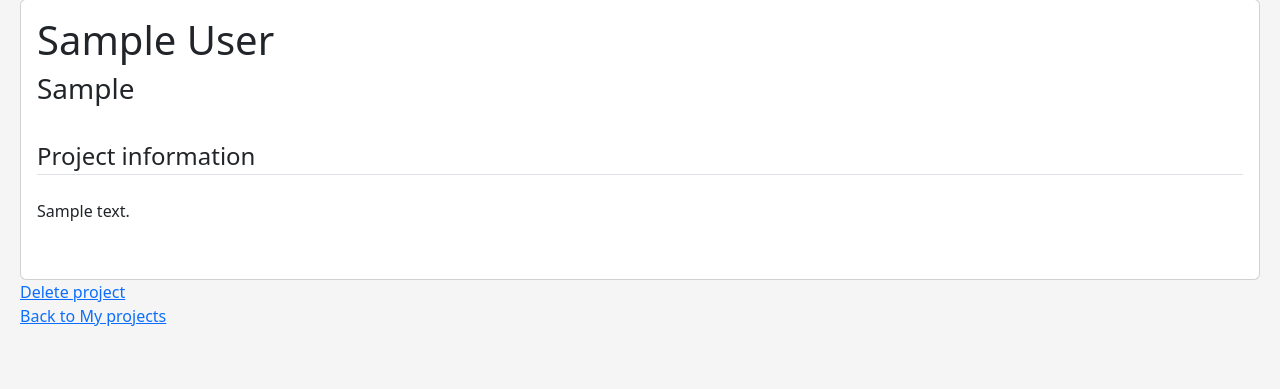
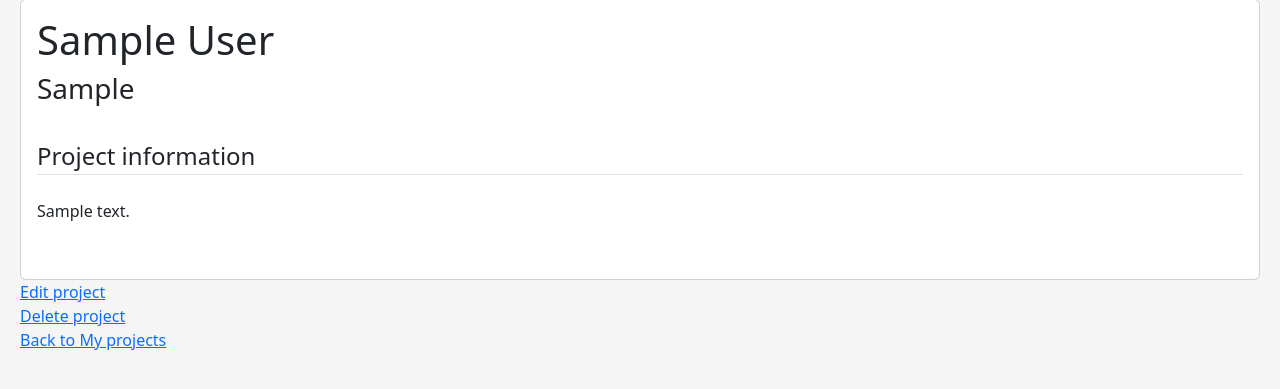
Before and after one commit to JackPadalino/amscsapp, a Django app: page /users/projectdetails/1 in a window 1280 px wide. Shown: the part 78-467 px from the top of the page. Run offline with Django 4.2, Linux system fonts and the light colour scheme; a user stored in the database is signed in; tables that the repository leaves empty hold one stand-in row (values such as "Sample post"); some libraries are stand-ins or nearby versions.

Commit message:
added view, url, and template to update a project

```diff
--- a/users/templates/users/projectdetails.html
+++ b/users/templates/users/projectdetails.html
@@ -13,6 +13,8 @@
         <br>
     </div>
 </div>
+<a href="{% url 'users-updateproject' project.pk %}">Edit project</a>
+<br>
 <a href="{% url 'users-deleteproject' project.pk %}">Delete project</a>
 <br>
 <a href="{% url 'users-myprojects' %}">Back to My projects</a>
--- a/users/urls.py
+++ b/users/urls.py
@@ -2,7 +2,7 @@ from django.contrib import admin
 from django.urls import path,include
 from django.contrib.auth import views as auth_views
 from . import views
-from .views import MyClassesListView,ProjectCreateView,MyProjectsListView,ProjectDetailView,ProjectDeleteView
+from .views import MyClassesListView,ProjectCreateView,MyProjectsListView,ProjectDetailView,ProjectDeleteView,ProjectUpdateView
 from django.conf import settings
 from django.conf.urls.static import static
 
@@ -15,6 +15,7 @@ urlpatterns = [
     path('myprojects/',MyProjectsListView.as_view(),name='users-myprojects'),
     path('createproject/',ProjectCreateView.as_view(),name='users-createproject'),
     path('projectdetails/<int:pk>',ProjectDetailView.as_view(),name='users-projectdetails'),
+    path('updateproject/<int:pk>',ProjectUpdateView.as_view(),name='users-updateproject'),
     path('deleteproject/<int:pk>/',ProjectDeleteView.as_view(),name='users-deleteproject'),
     #path('account/<int:pk>/delete/',UserDeleteView.as_view(),name='account-delete'),
     #path('password-reset/',auth_views.PasswordResetView.as_view(template_name='users/password_reset.html'),name='password_reset'),
--- a/users/views.py
+++ b/users/views.py
@@ -110,11 +110,11 @@ class ProjectUpdateView(LoginRequiredMixin,UserPassesTestMixin,UpdateView):
         form.instance.user = self.request.user
         return super().form_valid(form)
 
-    #def test_func(self):
-    #    project = self.get_object()
-    #    if self.request.user == project.student:
-    #        return True
-    #    return False
+    def test_func(self):
+        project = self.get_object()
+        if self.request.user == project.user:
+            return True
+        return False
 
 class ProjectDeleteView(LoginRequiredMixin,UserPassesTestMixin,DeleteView):
     model = Project
```
